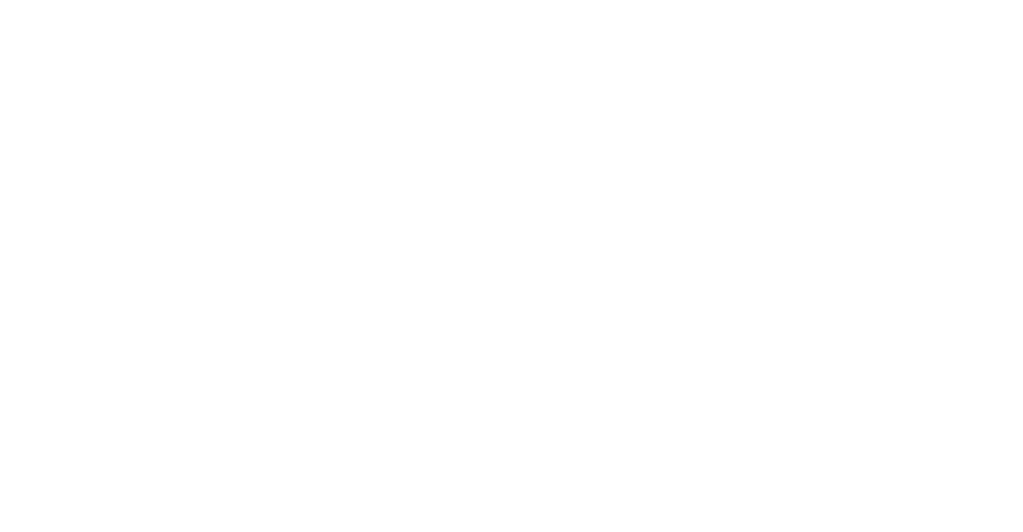
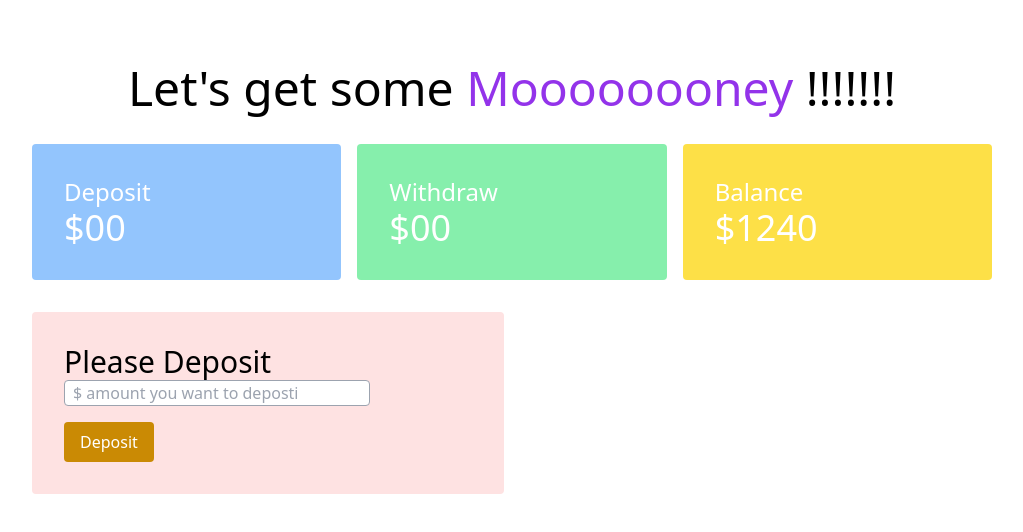
Before and after one commit to Nanditahalder/Baaper-Bank, a plain HTML site: page banking.html in a window 1280 px wide. Shown: the whole page, without its empty margins (128-1151 px from the left). Drawn offline with nearby package versions, Linux system fonts and the light colour scheme.

Commit message:
commit bank

```diff
--- a/banking.html
+++ b/banking.html
@@ -0,0 +1,51 @@
+<!DOCTYPE html>
+<html lang="en">
+<head>
+    <meta charset="UTF-8">
+    <meta http-equiv="X-UA-Compatible" content="IE=edge">
+    <meta name="viewport" content="width=device-width, initial-scale=1.0">
+    <title>Banking Page</title>
+    <script src="https://cdn.tailwindcss.com"></script>
+</head>
+<body>
+    <header>
+        <h1 class="text-center text-5xl mt-16">Let's get some <span class="text-purple-600">Moooooooney</span> !!!!!!!</h1>
+    </header>
+    <main class="w-3/4 mx-auto">
+        <!-- balance and transaction -->
+        <section class="mt-8">
+            <div class="grid grid-cols-3 gap-4 text-white">
+                <div class="bg-blue-300 p-8 rounded">
+                    <h3 class="text-2xl">Deposit</h3>
+                    <h4 class="text-4xl">$00</h4>
+                </div>
+                <div class="bg-green-300 p-8 rounded">
+                    <h3 class="text-2xl">Withdraw</h3>
+                    <h4 class="text-4xl">$00</h4>
+                </div>
+                <div class="bg-yellow-300 p-8 rounded">
+                    <h3 class="text-2xl">Balance</h3>
+                    <h4 class="text-4xl">$1240</h4>
+                </div>
+
+            </div>
+        </section>
+
+        <!-- Deposit and Withdraw -->
+        <section class="mt-8">
+            <div class="grid grid-cols-2 gap-4">
+                <div class="bg-red-100 p-8 rounded">
+                    <h3 class="text-3xl">Please Deposit</h3>
+                    <div>
+                        <input class="border block border-gray-400 rounded mb-4 px-2 w-3/4" type="text" name="" id="deposti-amount" placeholder="$ amount you want to deposti">
+                        <button id="login-submit" class="bg-yellow-600 text-white rounded px-4 py-2">Deposit</button>
+                    </div>
+                </div>
+
+            </div>
+        </section>
+
+    </main>
+
+</body>
+</html>
```
Also changed, not shown: inde.html (added, +26 -0 lines), index.html (+6 -5 lines), js/login.js (+20 -0 lines).
